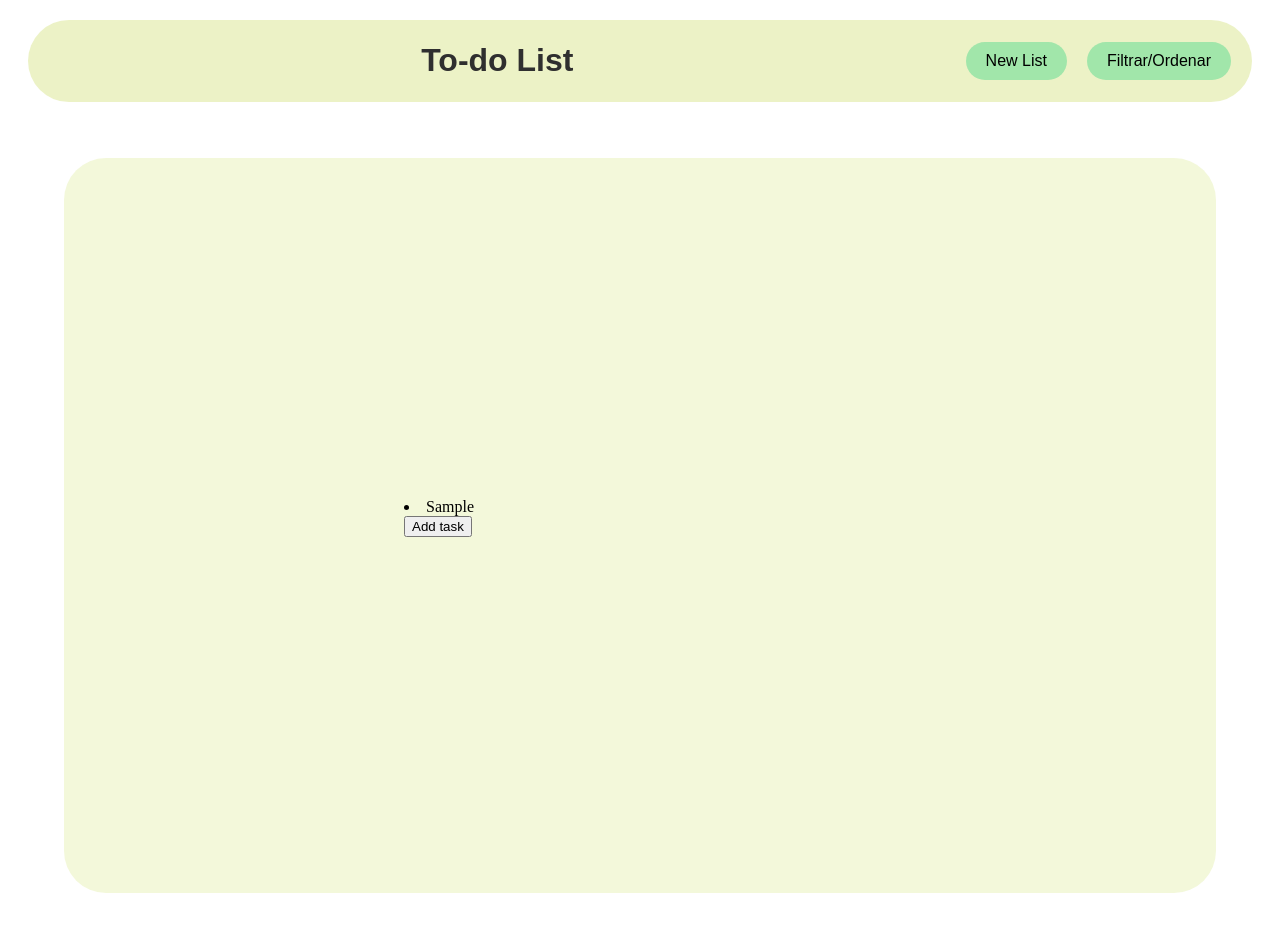
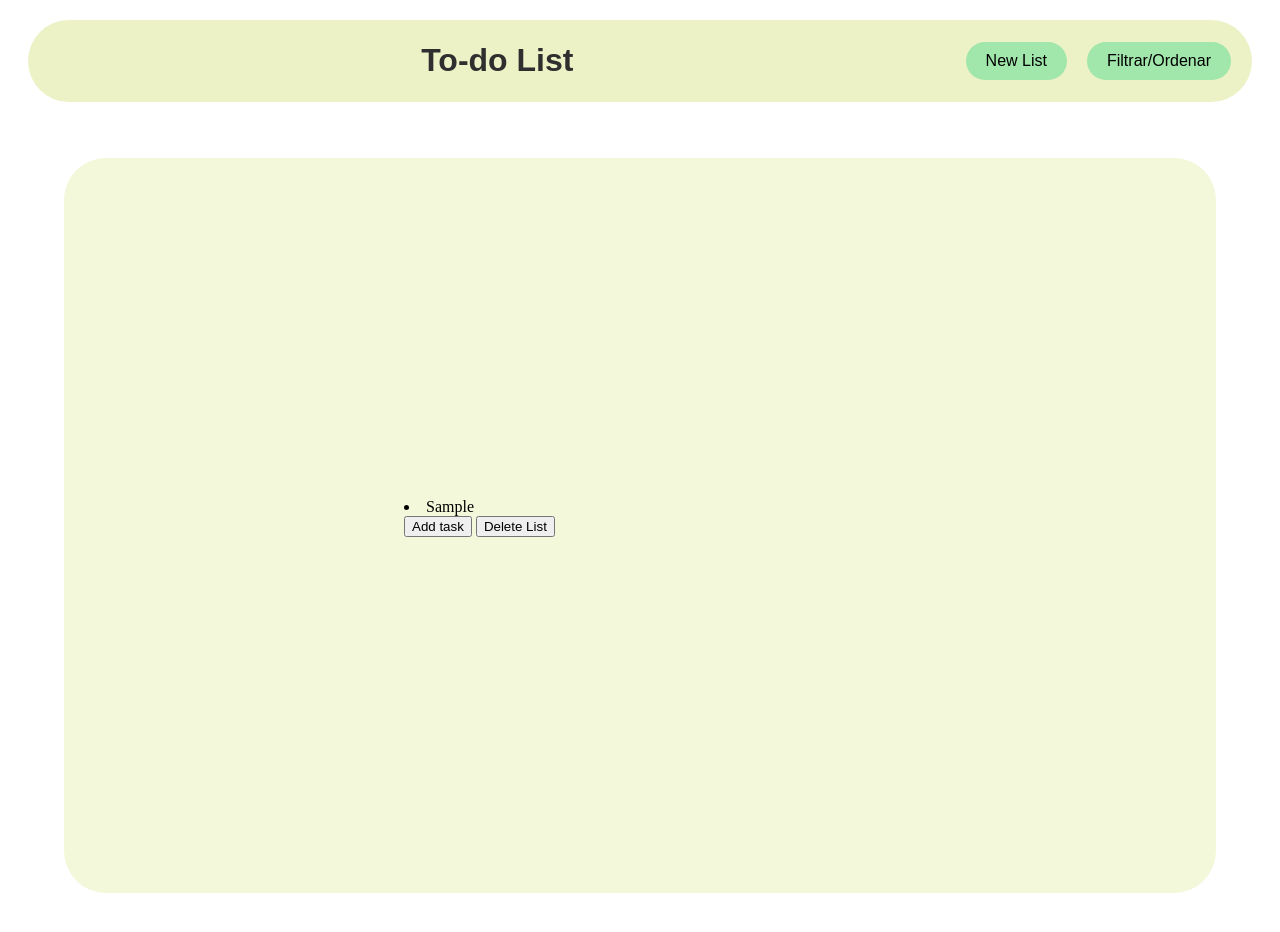
Before and after one commit to PabloTercerosCC/dsv-project, a SvelteKit app: page / in a window 1280 px wide. Both pictures are taken after typing "Sample" into the empty fields and a click on the button "Add List". Shown: the top 932 px of the page. Built offline with nearby package versions, Linux system fonts and the light colour scheme.

Commit message:
Added delete list of tasks functionality

```diff
--- a/src/routes/List.svelte
+++ b/src/routes/List.svelte
@@ -9,11 +9,17 @@
         });
       }
     }
+
+    function deleteTaskList() {
+      const taskDiv = document.querySelector('.task');
+      taskDiv.remove();
+    }
 </script>
 
 <div class="task">
     <li class="title-Task">{name}</li>
     <button class="button-addTask" type="button" on:click={addNewTask}>Add task</button>
+    <button class="button-deleteList" type="button" on:click={deleteTaskList}>Delete List</button>
     <ul class="ul-listTasks"></ul>
 </div>
 
```
